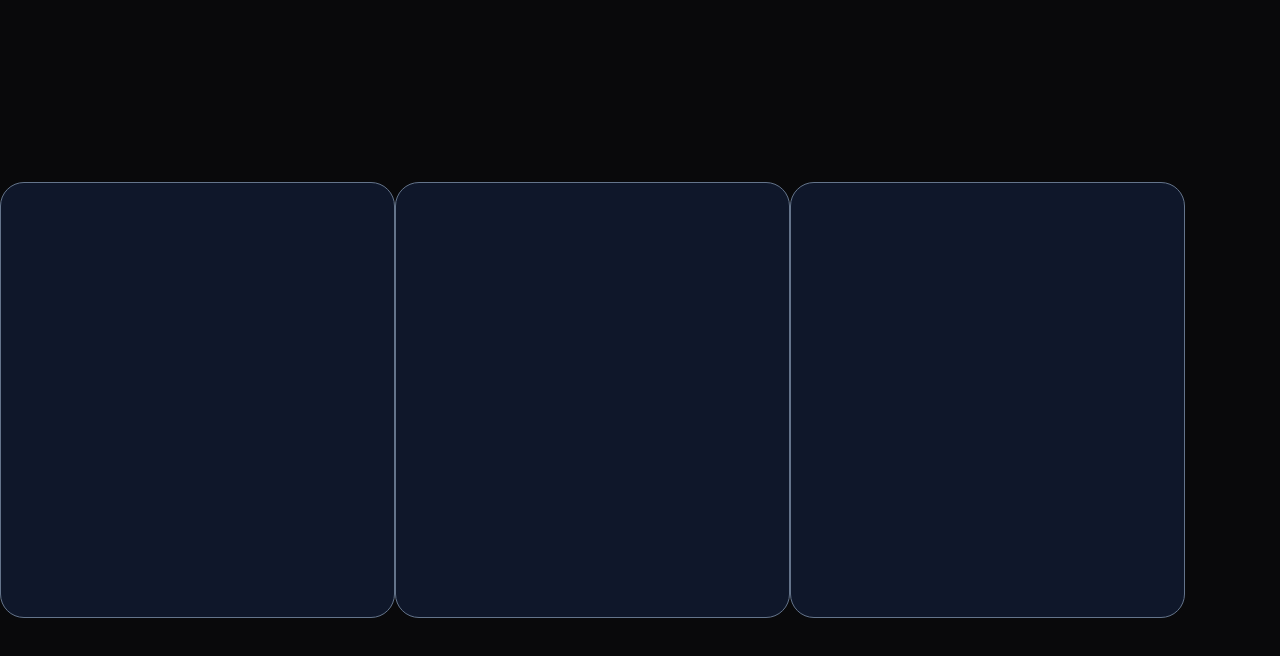
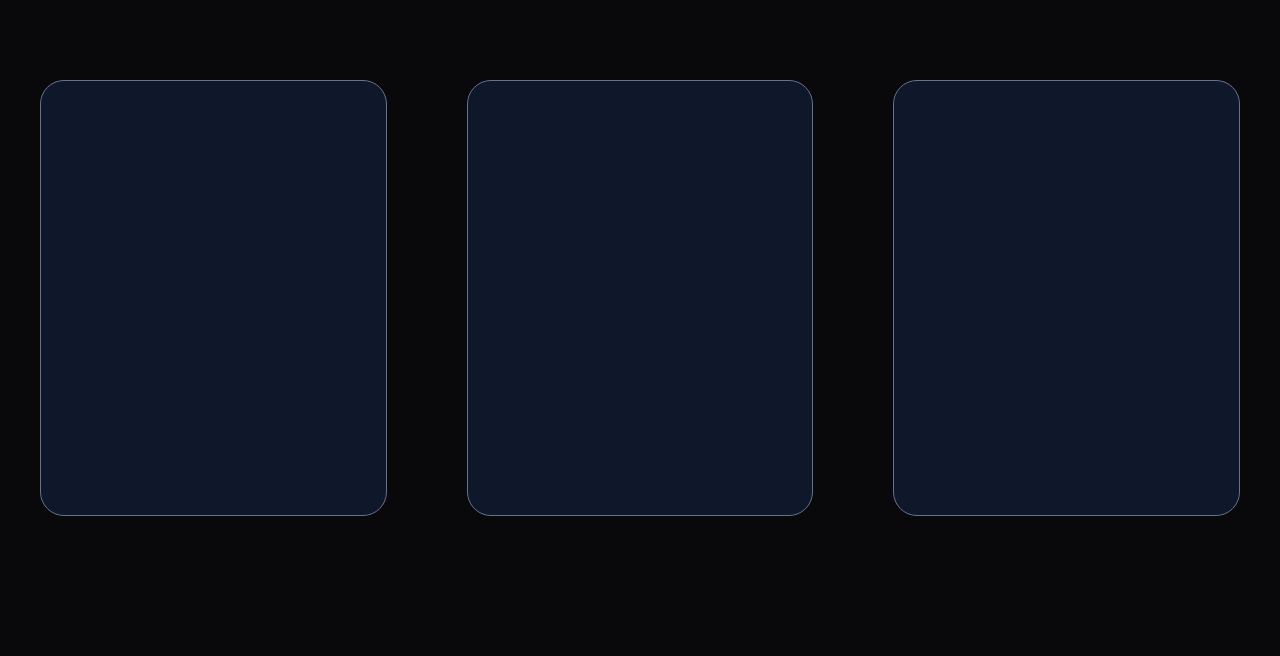
Before and after one commit to Pimer0/Pimerme, a React (Vite) app: page / in a window 1280 px wide. Shown: the top 656 px of the page. Built offline with nearby package versions, Linux system fonts and the light colour scheme.

Commit message:
fix du style du main

```diff
--- a/src/App.tsx
+++ b/src/App.tsx
@@ -5,7 +5,7 @@ function App() {
 
 
   return (
-    <main className="m-0 flex items-center min-w-[320px] min-h-screen">
+    <main className="m-0 flex place-content-center min-w-[320px] h-screen py-10">
 {/* ici vient les components */}
 <Showcasecard/>
 <Showcasecard/>
--- a/src/components/Showcasecard.tsx
+++ b/src/components/Showcasecard.tsx
@@ -1,6 +1,6 @@
 function showcasecard () {
     return (
-        <div className="bg-slate-900 h-100 w-100 rounded-3xl border-slate-500 border"></div>
+        <div className="bg-slate-900 h-100 w-100 rounded-3xl border-slate-500 border m-10"></div>
      );
 }
 
```
